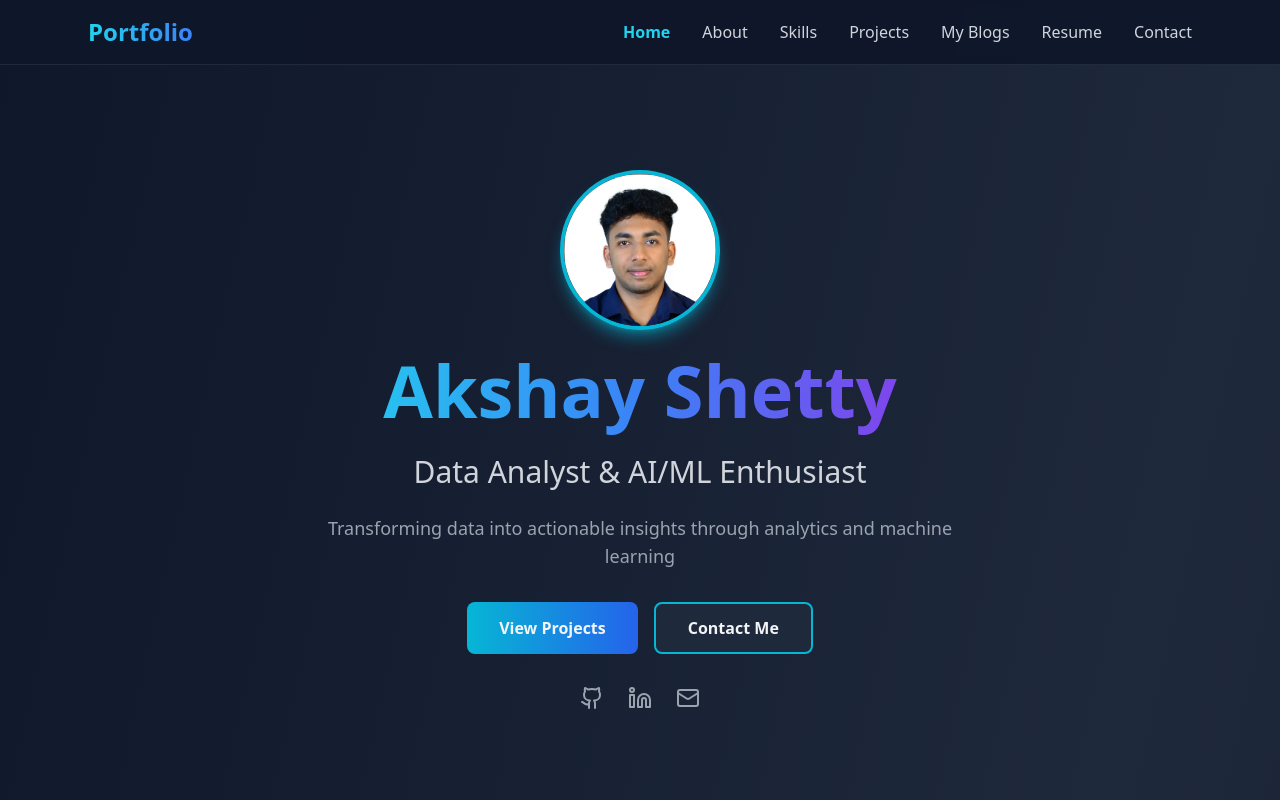
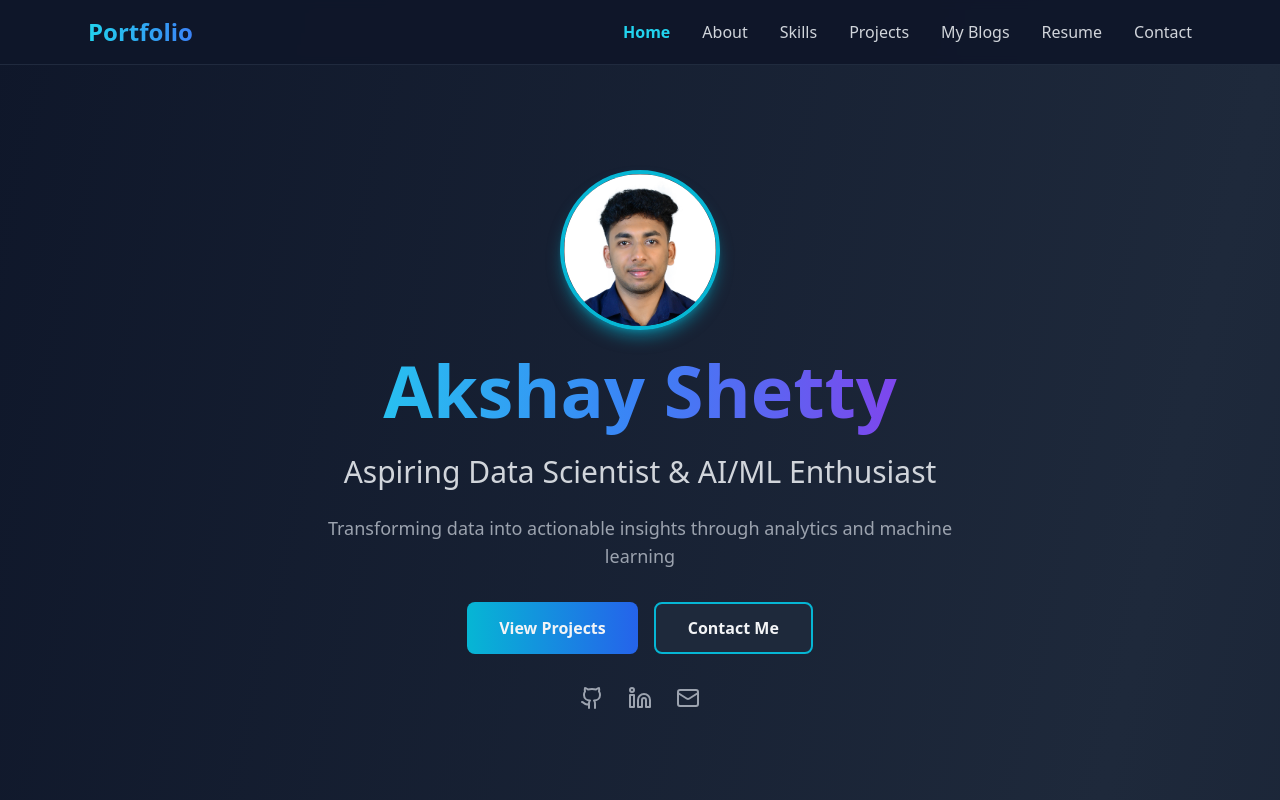
Before and after one commit to AkshayShetty7/portfolio, a React (Vite) app: page / in a window 1280 px wide. Shown: the top 800 px of the page. Built offline with nearby package versions, Linux system fonts and the light colour scheme.

Commit message:
final commit

```diff
--- a/src/App.jsx
+++ b/src/App.jsx
@@ -196,7 +196,7 @@ export default function Portfolio() {
               Akshay Shetty
             </h1>
             <p className="text-3xl md:text-3xl text-gray-300 mb-6">
-              Data Analyst & AI/ML Enthusiast
+              Aspiring Data Scientist & AI/ML Enthusiast
             </p>
             <p className="text-lg text-gray-400 max-w-2xl mx-auto mb-8">
               Transforming data into actionable insights through analytics and machine learning
```
